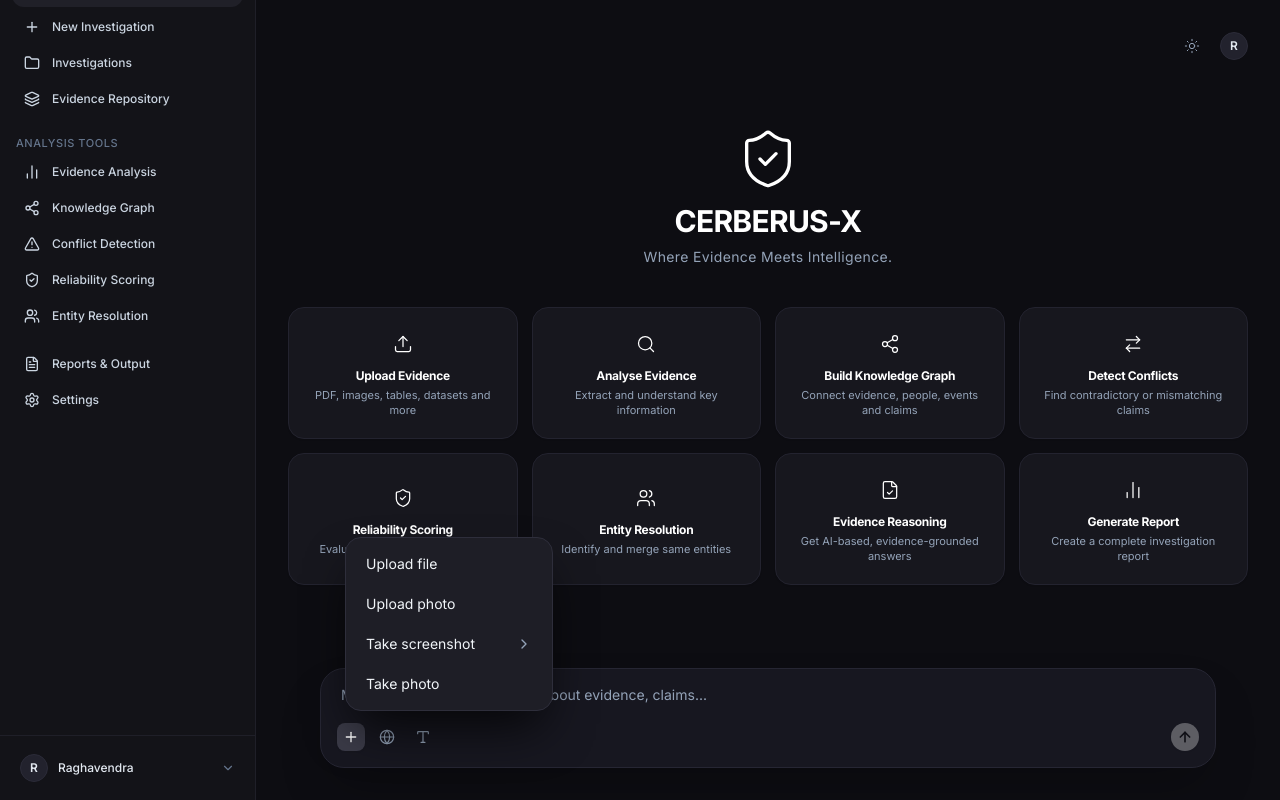
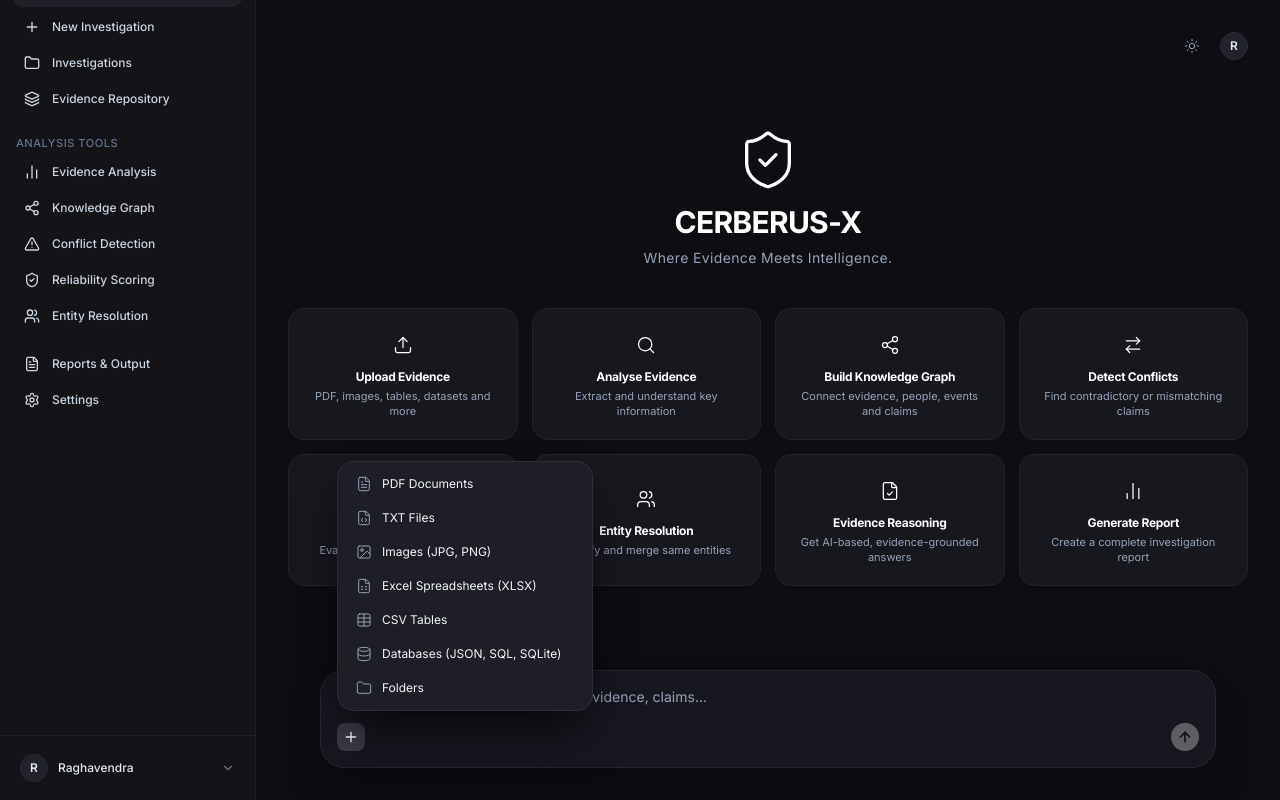
Before and after one commit to Prateekc003/CERBERUS-X, a React (Vite) app in the folder frontend/: page / in a window 1280 px wide. Both pictures are taken after a click on the button 351 px from the left and 835 px from the top of the page. Shown: the part 98-898 px from the top of the page. Built offline with nearby package versions, Linux system fonts and the light colour scheme; no server answers.

Commit message:
feat: customize '+' attachment menu with 7 evidence categories, folder support, and chips

```diff
--- a/frontend/src/components/DashboardOverview.tsx
+++ b/frontend/src/components/DashboardOverview.tsx
@@ -10,9 +10,14 @@ import {
   Sun,
   Plus,
   ArrowUp,
-  Globe,
-  Type,
-  ChevronRight,
+  FileText,
+  FileCode,
+  Image as ImageIcon,
+  FileSpreadsheet,
+  Table,
+  Database,
+  Folder,
+  X,
   Upload,
 } from 'lucide-react';
 import { DashboardOverview as DashboardData, Investigation } from '../types';
@@ -35,10 +40,10 @@ export const DashboardOverview: React.FC<DashboardOverviewProps> = ({
   onUploadFiles,
 }) => {
   const [promptInput, setPromptInput] = useState('');
+  const [attachedFiles, setAttachedFiles] = useState<File[]>([]);
   const [showAttachMenu, setShowAttachMenu] = useState(false);
-  const [showScreenshotSubmenu, setShowScreenshotSubmenu] = useState(false);
   const fileInputRef = useRef<HTMLInputElement>(null);
-  const cameraInputRef = useRef<HTMLInputElement>(null);
+  const folderInputRef = useRef<HTMLInputElement>(null);
   const attachMenuRef = useRef<HTMLDivElement>(null);
   const [acceptFilter, setAcceptFilter] = useState<string>('*');
 
@@ -47,7 +52,6 @@ export const DashboardOverview: React.FC<DashboardOverviewProps> = ({
     const handleClickOutside = (event: MouseEvent) => {
       if (attachMenuRef.current && !attachMenuRef.current.contains(event.target as Node)) {
         setShowAttachMenu(false);
-        setShowScreenshotSubmenu(false);
       }
     };
     if (showAttachMenu) {
@@ -58,68 +62,128 @@ export const DashboardOverview: React.FC<DashboardOverviewProps> = ({
     };
   }, [showAttachMenu]);
 
-  const handlePromptSubmit = (e: React.FormEvent) => {
-    e.preventDefault();
-    if (!promptInput.trim()) return;
-    onAskQuery(promptInput.trim());
-    setPromptInput('');
+  // Valid supported extensions for CERBERUS-X
+  const VALID_EXTENSIONS = [
+    '.pdf',
+    '.txt',
+    '.jpg',
+    '.jpeg',
+    '.png',
+    '.webp',
+    '.xlsx',
+    '.xls',
+    '.csv',
+    '.json',
+    '.sql',
+    '.sqlite',
+    '.db',
+  ];
+
+  const isValidFile = (file: File) => {
+    const name = file.name.toLowerCase();
+    if (name.startsWith('.') || name === 'thumbs.db') return false;
+    return VALID_EXTENSIONS.some((ext) => name.endsWith(ext));
   };
 
-  const handleTriggerUpload = (filter: string = '*') => {
+  const addFiles = (files: FileList | File[]) => {
+    const fileArray = Array.from(files);
+    const validFiles = fileArray.filter(isValidFile);
+    if (validFiles.length > 0) {
+      setAttachedFiles((prev) => {
+        const existingKeys = new Set(prev.map((f) => `${f.name}_${f.size}`));
+        const uniqueNew = validFiles.filter((f) => !existingKeys.has(`${f.name}_${f.size}`));
+        return [...prev, ...uniqueNew];
+      });
+    }
+  };
+
+  const removeFile = (index: number) => {
+    setAttachedFiles((prev) => prev.filter((_, i) => i !== index));
+  };
+
+  const handlePromptSubmit = async (e: React.FormEvent) => {
+    e.preventDefault();
+    const query = promptInput.trim();
+    if (!query && attachedFiles.length === 0) return;
+
+    if (attachedFiles.length > 0 && onUploadFiles) {
+      const dt = new DataTransfer();
+      attachedFiles.forEach((f) => dt.items.add(f));
+      await onUploadFiles(dt.files);
+      setAttachedFiles([]);
+    }
+
+    if (query) {
+      onAskQuery(query);
+      setPromptInput('');
+    }
+  };
+
+  const handleTriggerUpload = (filter: string) => {
+    setShowAttachMenu(false);
     setAcceptFilter(filter);
     setTimeout(() => {
-      fileInputRef.current?.click();
+      if (fileInputRef.current) {
+        fileInputRef.current.value = '';
+        fileInputRef.current.click();
+      }
     }, 50);
   };
 
-  const handleCaptureScreenshot = async () => {
+  const handleTriggerFolder = () => {
     setShowAttachMenu(false);
-    setShowScreenshotSubmenu(false);
-    try {
-      if (typeof navigator !== 'undefined' && navigator.mediaDevices && navigator.mediaDevices.getDisplayMedia) {
-        const stream = await navigator.mediaDevices.getDisplayMedia({ video: true });
-        const video = document.createElement('video');
-        video.srcObject = stream;
-        video.play();
-        await new Promise((resolve) => {
-          video.onloadedmetadata = resolve;
-        });
-
-        const canvas = document.createElement('canvas');
-        canvas.width = video.videoWidth || 1920;
-        canvas.height = video.videoHeight || 1080;
-        const ctx = canvas.getContext('2d');
-        ctx?.drawImage(video, 0, 0, canvas.width, canvas.height);
-
-        stream.getTracks().forEach((track) => track.stop());
-
-        canvas.toBlob((blob) => {
-          if (blob) {
-            const file = new File([blob], `screenshot_${Date.now()}.png`, { type: 'image/png' });
-            const dt = new DataTransfer();
-            dt.items.add(file);
-            if (onUploadFiles) {
-              onUploadFiles(dt.files);
-            }
-          }
-        }, 'image/png');
-      } else {
-        handleTriggerUpload('.png,.jpg,.jpeg');
+    setTimeout(() => {
+      if (folderInputRef.current) {
+        folderInputRef.current.value = '';
+        folderInputRef.current.click();
       }
-    } catch (err) {
-      console.warn('Screenshot capture fallback or cancelled:', err);
-    }
+    }, 50);
   };
 
-  const handleFileChange = (e: React.ChangeEvent<HTMLInputElement>) => {
-    if (e.target.files && e.target.files.length > 0) {
-      if (onUploadFiles) {
-        onUploadFiles(e.target.files);
-      } else {
-        onNavigate('repository');
-      }
-    }
-  };
+  const attachmentOptions = [
+    {
+      id: 'pdf',
+      label: 'PDF Documents',
+      icon: FileText,
+      action: () => handleTriggerUpload('.pdf'),
+    },
+    {
+      id: 'txt',
+      label: 'TXT Files',
+      icon: FileCode,
+      action: () => handleTriggerUpload('.txt'),
+    },
+    {
+      id: 'images',
+      label: 'Images (JPG, PNG)',
+      icon: ImageIcon,
+      action: () => handleTriggerUpload('.jpg,.jpeg,.png,.webp'),
+    },
+    {
+      id: 'excel',
+      label: 'Excel Spreadsheets (XLSX)',
+      icon: FileSpreadsheet,
+      action: () => handleTriggerUpload('.xlsx,.xls'),
+    },
+    {
+      id: 'csv',
+      label: 'CSV Tables',
+      icon: Table,
+      action: () => handleTriggerUpload('.csv'),
+    },
+    {
+      id: 'databases',
+      label: 'Databases (JSON, SQL, SQLite)',
+      icon: Database,
+      action: () => handleTriggerUpload('.json,.sql,.sqlite,.db'),
+    },
+    {
+      id: 'folders',
+      label: 'Folders',
+      icon: Folder,
+      action: () => handleTriggerFolder(),
+    },
+  ];
 
   const cards = [
     {
@@ -177,22 +241,29 @@ export const DashboardOverview: React.FC<DashboardOverviewProps> = ({
       style={{ backgroundColor: '#0d0d12' }}
       className="min-h-screen flex flex-col justify-between p-6 md:p-8 max-w-6xl mx-auto text-white bg-[#0d0d12]"
     >
-      {/* Hidden file input for quick attachments */}
+      {/* Hidden file input for file selection */}
       <input
         type="file"
         ref={fileInputRef}
-        onChange={handleFileChange}
+        onChange={(e) => {
+          if (e.target.files) addFiles(e.target.files);
+        }}
         accept={acceptFilter}
         multiple
         className="hidden"
       />
-      {/* Hidden camera input for taking photos */}
+
+      {/* Hidden folder input for directory selection */}
       <input
         type="file"
-        ref={cameraInputRef}
-        onChange={handleFileChange}
-        accept="image/*"
-        capture="environment"
+        ref={folderInputRef}
+        onChange={(e) => {
+          if (e.target.files) addFiles(e.target.files);
+        }}
+        // @ts-expect-error webkitdirectory is standard in browsers
+        webkitdirectory=""
+        directory=""
+        multiple
         className="hidden"
       />
 
@@ -212,7 +283,7 @@ export const DashboardOverview: React.FC<DashboardOverviewProps> = ({
         </div>
       </div>
 
-      {/* Center Section: Logo, Title, Tagline Pill & 8 Cards */}
+      {/* Center Section: Logo, Title, Tagline & 8 Cards */}
       <div className="flex-1 flex flex-col items-center justify-center my-6 space-y-6">
         {/* Brand Shield & Titles */}
         <div className="flex flex-col items-center text-center space-y-2">
@@ -255,13 +326,57 @@ export const DashboardOverview: React.FC<DashboardOverviewProps> = ({
         </div>
       </div>
 
-      {/* Bottom: ChatGPT-style AI Input Box with Floating Action Menu */}
+      {/* Bottom: ChatGPT-style AI Input Box with Custom Attachment Menu */}
       <div className="w-full max-w-4xl mx-auto pt-4 relative">
         <form
           onSubmit={handlePromptSubmit}
           style={{ backgroundColor: '#171720', borderColor: '#262633' }}
-          className="rounded-3xl border border-[#262633] p-4 flex flex-col space-y-3.5 shadow-2xl focus-within:border-slate-500 transition-colors relative"
+          className="rounded-3xl border border-[#262633] p-4 flex flex-col space-y-3 shadow-2xl focus-within:border-slate-500 transition-colors relative"
         >
+          {/* Attached Files Chips inside the Chat Input */}
+          {attachedFiles.length > 0 && (
+            <div className="flex flex-wrap gap-2 pb-1">
+              {attachedFiles.map((file, idx) => {
+                const ext = file.name.split('.').pop()?.toLowerCase();
+                let ChipIcon = FileText;
+                if (['jpg', 'jpeg', 'png', 'webp'].includes(ext || '')) ChipIcon = ImageIcon;
+                else if (['xlsx', 'xls'].includes(ext || '')) ChipIcon = FileSpreadsheet;
+                else if (ext === 'csv') ChipIcon = Table;
+                else if (['json', 'sql', 'sqlite', 'db'].includes(ext || '')) ChipIcon = Database;
+                else if (ext === 'txt') ChipIcon = FileCode;
+
+                const sizeFormatted =
+                  file.size > 1024 * 1024
+                    ? `${(file.size / (1024 * 1024)).toFixed(1)} MB`
+                    : `${Math.round(file.size / 1024)} KB`;
+
+                return (
+                  <div
+                    key={`${file.name}-${idx}`}
+                    style={{ backgroundColor: '#21212d', borderColor: '#2f2f3d' }}
+                    className="flex items-center space-x-2 px-2.5 py-1.5 rounded-xl border border-[#2f2f3d] bg-[#21212d] text-xs text-slate-200 animate-in fade-in"
+                  >
+                    <ChipIcon className="w-3.5 h-3.5 text-slate-400 shrink-0" />
+                    <span className="max-w-[140px] truncate font-medium text-slate-200">
+                      {file.name}
+                    </span>
+                    <span className="text-[10px] text-slate-400 shrink-0">
+                      {sizeFormatted}
+                    </span>
+                    <button
+                      type="button"
+                      onClick={() => removeFile(idx)}
+                      className="p-0.5 rounded-md hover:bg-slate-700 text-slate-400 hover:text-white transition-colors"
+                      title="Remove attachment"
+                    >
+                      <X className="w-3 h-3" />
+                    </button>
+                  </div>
+                );
+              })}
+            </div>
+          )}
+
           {/* Top text input with sleek ChatGPT-style typography */}
           <input
             type="text"
@@ -273,123 +388,44 @@ export const DashboardOverview: React.FC<DashboardOverviewProps> = ({
 
           {/* Bottom actions & send button */}
           <div className="flex items-center justify-between pt-1 relative">
-            {/* Attachment triggers: [+] [🌐] [Aa] */}
-            <div className="relative flex items-center space-x-2" ref={attachMenuRef}>
+            {/* Attachment trigger: ONLY [+] button */}
+            <div className="relative flex items-center" ref={attachMenuRef}>
               {/* + Action Button */}
               <button
                 type="button"
                 onClick={() => setShowAttachMenu((prev) => !prev)}
-                title="Add attachment"
+                title="Attach evidence files or folders"
                 className={`w-7 h-7 rounded-lg flex items-center justify-center transition-all ${
                   showAttachMenu
                     ? 'bg-[#3b3b48] text-white shadow-sm'
-                    : 'bg-[#2a2a35] hover:bg-[#343442] text-slate-200 hover:text-white'
+                    : 'bg-[#252530] hover:bg-[#30303e] text-slate-200 hover:text-white'
                 }`}
               >
                 <Plus className="w-4 h-4 stroke-[2]" />
-              </button>
-
-              {/* Globe Icon */}
-              <button
-                type="button"
-                title="Search web or intelligence sources"
-                className="w-7 h-7 rounded-lg flex items-center justify-center text-slate-400 hover:text-white hover:bg-[#252530] transition-colors"
-              >
-                <Globe className="w-4 h-4 stroke-[1.75]" />
-              </button>
-
-              {/* Font / Reasoning Icon */}
-              <button
-                type="button"
-                title="Reasoning model / prompt formatting"
-                className="w-7 h-7 rounded-lg flex items-center justify-center text-slate-400 hover:text-white hover:bg-[#252530] transition-colors"
-              >
-                <Type className="w-4 h-4 stroke-[1.75]" />
               </button>
 
               {/* Floating dark popup menu matching ChatGPT desktop */}
               {showAttachMenu && (
                 <div
                   style={{ backgroundColor: '#1e1e26', borderColor: '#2e2e3b' }}
-                  className="absolute bottom-full mb-3 left-0 w-52 bg-[#1e1e26] border border-[#2e2e3b] rounded-2xl p-1.5 shadow-2xl shadow-black/80 z-50 animate-in fade-in zoom-in-95 duration-100"
+                  className="absolute bottom-full mb-3 left-0 w-64 bg-[#1e1e26] border border-[#2e2e3b] rounded-2xl p-1.5 shadow-2xl shadow-black/80 z-50 animate-in fade-in zoom-in-95 duration-100"
                 >
-                  {/* Upload file */}
-                  <button
-                    type="button"
-                    onClick={() => {
-                      setShowAttachMenu(false);
-                      handleTriggerUpload('.pdf,.docx,.txt,.xlsx,.csv,.json');
-                    }}
-                    className="w-full text-left px-3.5 py-2.5 rounded-xl text-sm font-normal text-slate-100 hover:bg-[#2b2b37] hover:text-white transition-colors"
-                  >
-                    Upload file
-                  </button>
-
-                  {/* Upload photo */}
-                  <button
-                    type="button"
-                    onClick={() => {
-                      setShowAttachMenu(false);
-                      handleTriggerUpload('.jpg,.jpeg,.png,.webp');
-                    }}
-                    className="w-full text-left px-3.5 py-2.5 rounded-xl text-sm font-normal text-slate-100 hover:bg-[#2b2b37] hover:text-white transition-colors"
-                  >
-                    Upload photo
-                  </button>
-
-                  {/* Take screenshot with submenu */}
-                  <div
-                    className="relative"
-                    onMouseEnter={() => setShowScreenshotSubmenu(true)}
-                    onMouseLeave={() => setShowScreenshotSubmenu(false)}
-                  >
-                    <button
-                      type="button"
-                      onClick={() => handleCaptureScreenshot()}
-                      className="w-full text-left px-3.5 py-2.5 rounded-xl text-sm font-normal text-slate-100 hover:bg-[#2b2b37] hover:text-white transition-colors flex items-center justify-between"
-                    >
-                      <span>Take screenshot</span>
-                      <ChevronRight className="w-4 h-4 text-slate-400" />
-                    </button>
-
-                    {showScreenshotSubmenu && (
-                      <div
-                        style={{ backgroundColor: '#1e1e26', borderColor: '#2e2e3b' }}
-                        className="absolute left-full top-0 ml-1.5 w-48 bg-[#1e1e26] border border-[#2e2e3b] rounded-2xl p-1.5 shadow-2xl z-50 animate-in fade-in duration-100"
-                      >
+                  <div className="flex flex-col space-y-0.5">
+                    {attachmentOptions.map((opt) => {
+                      const OptIcon = opt.icon;
+                      return (
                         <button
+                          key={opt.id}
                           type="button"
-                          onClick={() => handleCaptureScreenshot()}
-                          className="w-full text-left px-3 py-2 rounded-xl text-xs text-slate-200 hover:bg-[#2b2b37] hover:text-white transition-colors"
+                          onClick={opt.action}
+                          className="w-full text-left px-3 py-2 rounded-xl text-xs font-normal text-slate-100 hover:bg-[#282834] hover:text-white transition-colors flex items-center space-x-2.5"
                         >
-                          Capture screen
+                          <OptIcon className="w-4 h-4 text-slate-400 shrink-0 stroke-[1.5]" />
+                          <span className="truncate">{opt.label}</span>
                         </button>
-                        <button
-                          type="button"
-                          onClick={() => {
-                            setShowAttachMenu(false);
-                            setShowScreenshotSubmenu(false);
-                            handleTriggerUpload('.png,.jpg,.jpeg');
-                          }}
-                          className="w-full text-left px-3 py-2 rounded-xl text-xs text-slate-200 hover:bg-[#2b2b37] hover:text-white transition-colors"
-                        >
-                          Upload screenshot file
-                        </button>
-                      </div>
-                    )}
+                      );
+                    })}
                   </div>
-
-                  {/* Take photo */}
-                  <button
-                    type="button"
-                    onClick={() => {
-                      setShowAttachMenu(false);
-                      cameraInputRef.current?.click();
-                    }}
-                    className="w-full text-left px-3.5 py-2.5 rounded-xl text-sm font-normal text-slate-100 hover:bg-[#2b2b37] hover:text-white transition-colors"
-                  >
-                    Take photo
-                  </button>
                 </div>
               )}
             </div>
@@ -397,7 +433,7 @@ export const DashboardOverview: React.FC<DashboardOverviewProps> = ({
             {/* Send Button (White circle with up arrow) */}
             <button
               type="submit"
-              disabled={!promptInput.trim()}
+              disabled={!promptInput.trim() && attachedFiles.length === 0}
               className="w-7 h-7 rounded-full bg-white hover:bg-slate-200 text-black flex items-center justify-center transition-colors disabled:opacity-30 shrink-0 shadow"
             >
               <ArrowUp className="w-4 h-4 stroke-[2.5]" />
```
